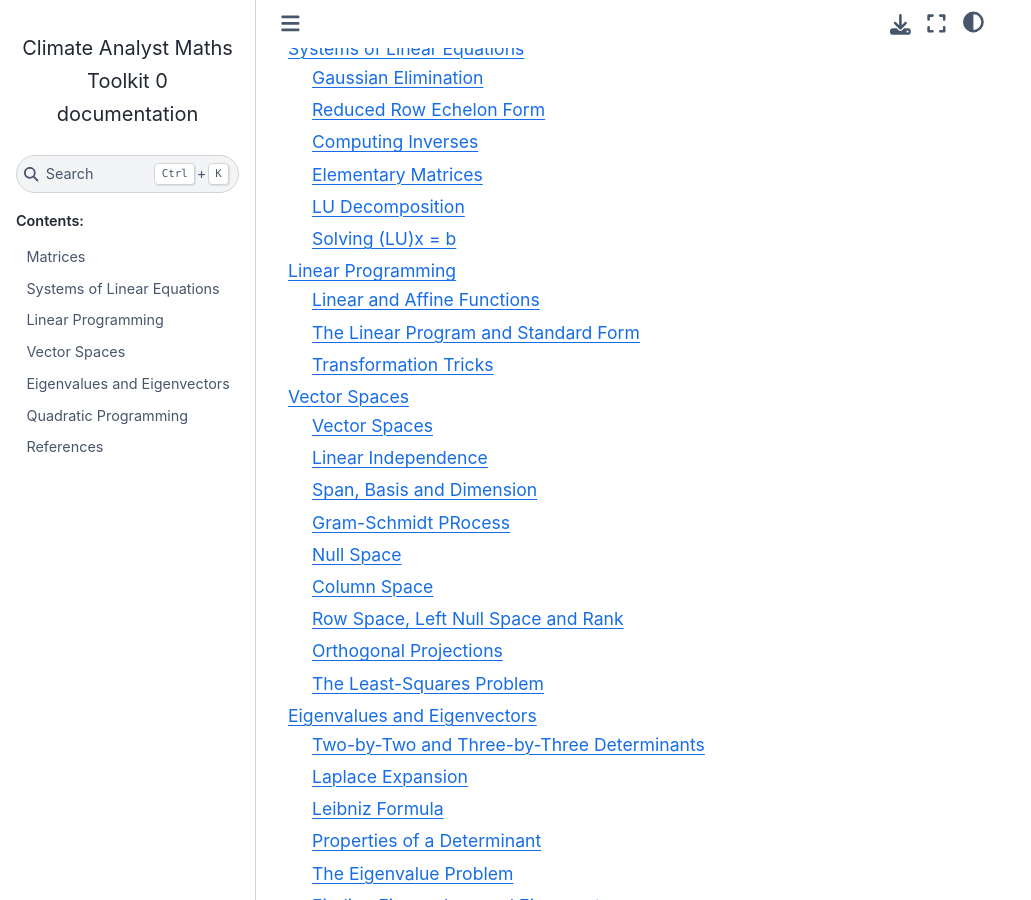
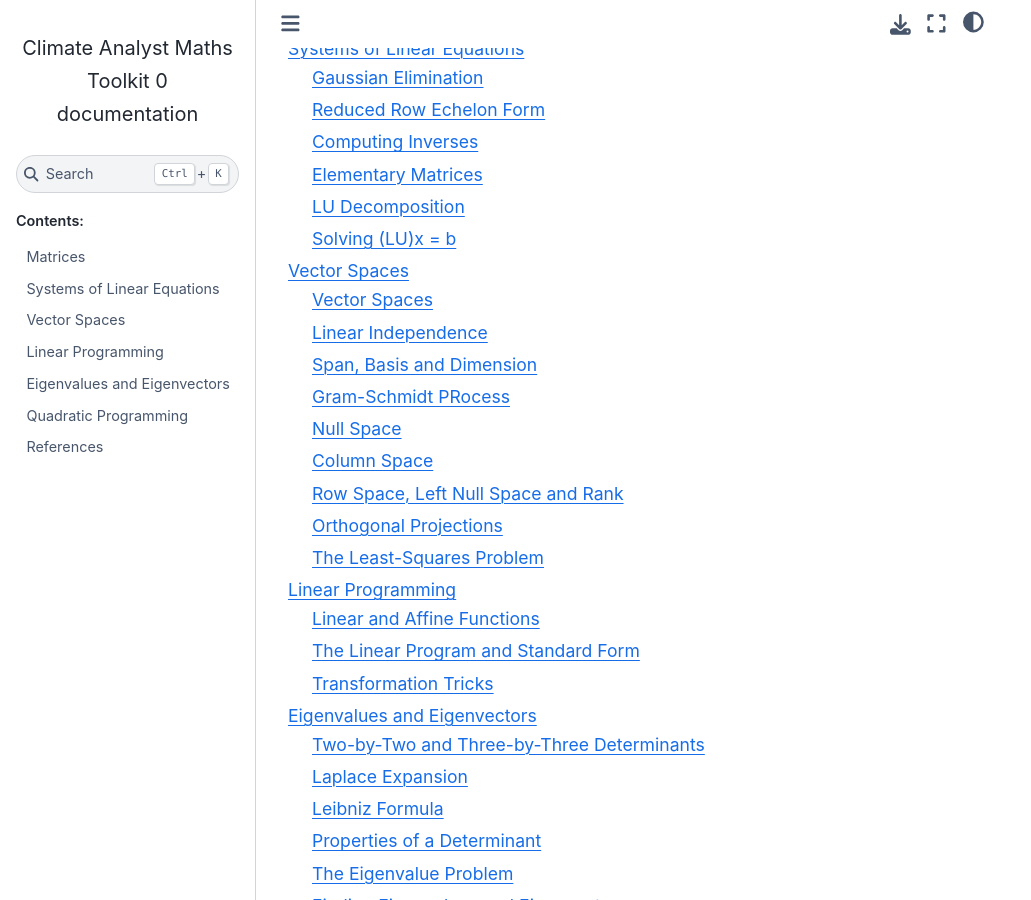
Before and after one commit to tlorans/ClimateAnalystMathsToolkit, a Sphinx documentation site: the page built from docs/source/index.md, in a window 1280 px wide and 900 px high, scrolled down 864 px. Shown: the whole window, without its empty margins (0-1031 px from the left). Built offline with Sphinx 7.4.7 and the Sphinx Book theme 1.1.4, drawn with Linux system fonts in a browser that asks for light colours; cross-references to code outside the pages are shown as plain code.

```diff
--- a/docs/source/index.md
+++ b/docs/source/index.md
@@ -24,8 +24,8 @@ In this part, we will introduce optimization from a modelling perspective, follo
 
 matrices
 systemslinearequations
+vectorspaces
 linearprograms
-vectorspaces
 eigenvalues
 leastsquaresandqp
 references
```
Also changed, not shown: docs/source/systemslinearequations.md (line endings or trailing spaces), 9 other files.
